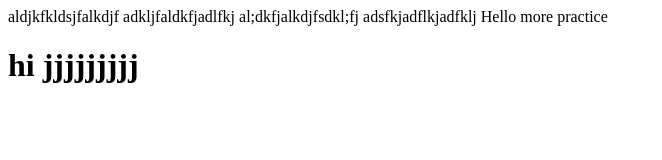
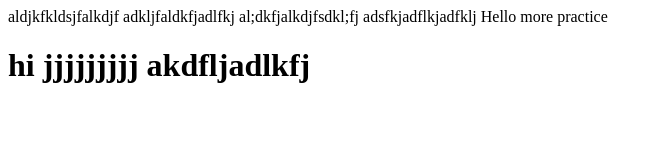
Before and after one commit to DariusJones/moregitpractice, a plain HTML site: page index.html in a window 1280 px wide. Shown: the whole page, without its empty margins (0-662 px from the left). Drawn offline with Linux system fonts and the light colour scheme.

Commit message:
second practice

```diff
--- a/index.html
+++ b/index.html
@@ -11,6 +11,7 @@
 	Hello more practice
 	<h1>hi</hi>
 		jjjjjjjjj
+		akdfljadlkfj
 
 </body>
 </html>
```
